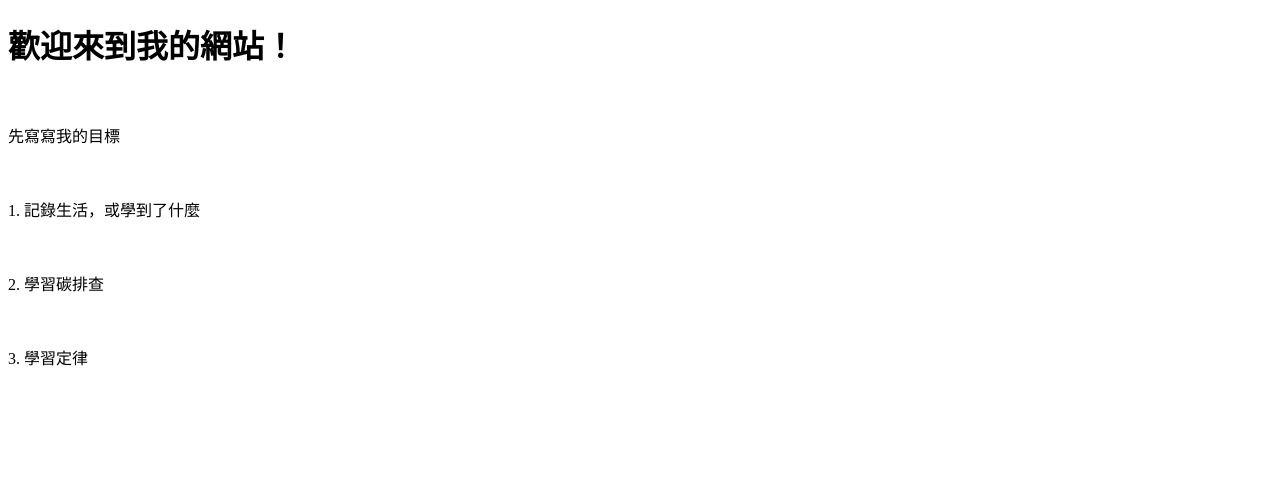
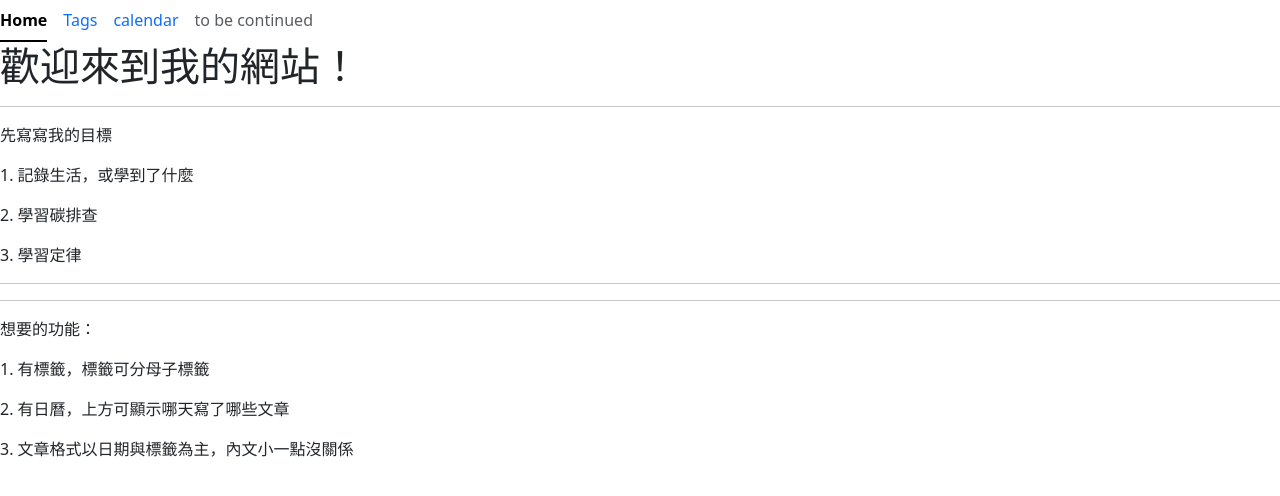
Before and after one commit to Nola-id/Nola-id.github.io, a plain HTML site: page index.html in a window 1280 px wide. Drawn offline with nearby package versions, Linux system fonts and the light colour scheme.

Commit message:
Update index.html
增加bootstrap與簡要記錄想要的功能

```diff
--- a/index.html
+++ b/index.html
@@ -1,13 +1,38 @@
 <!DOCTYPE html>
 <html>
   <head>
+    <meta charset="utf-8">
     <title>我的個人網站</title>
+    <link href="https://cdn.jsdelivr.net/npm/bootstrap@5.3.7/dist/css/bootstrap.min.css" rel="stylesheet" integrity="sha384-LN+7fdVzj6u52u30Kp6M/trliBMCMKTyK833zpbD+pXdCLuTusPj697FH4R/5mcr" crossorigin="anonymous">
   </head>
   <body>
-    <h1>歡迎來到我的網站！</h1><br>
-    <p>先寫寫我的目標</p><br>
-    <p>1. 記錄生活，或學到了什麼</p><br>
-    <p>2. 學習碳排查</p><br>
+    <ul class="nav nav-underline">
+        <li class="nav-item">
+            <a class="nav-link active" aria-current="page" href="#">Home</a>
+        </li>
+        <li class="nav-item">
+            <a class="nav-link" href="#">Tags</a>
+        </li>
+        <li class="nav-item">
+            <a class="nav-link" href="#">calendar</a>
+        </li>
+        <li class="nav-item">
+            <a class="nav-link disabled" aria-disabled="true">to be continued</a>
+        </li>
+    </ul>
+    <h1>歡迎來到我的網站！</h1><hr>
+    <p>先寫寫我的目標</p>
+    <p>1. 記錄生活，或學到了什麼</p>
+    <p>2. 學習碳排查</p>
     <p>3. 學習定律</p>
+
+    <hr><hr>
+
+    <p>想要的功能：</p>
+    <p>1. 有標籤，標籤可分母子標籤</p>
+    <p>2. 有日曆，上方可顯示哪天寫了哪些文章</p>
+    <p>3. 文章格式以日期與標籤為主，內文小一點沒關係</p>
+
+    <script src="https://cdn.jsdelivr.net/npm/bootstrap@5.3.7/dist/js/bootstrap.bundle.min.js" integrity="sha384-ndDqU0Gzau9qJ1lfW4pNLlhNTkCfHzAVBReH9diLvGRem5+R9g2FzA8ZGN954O5Q" crossorigin="anonymous"></script>
   </body>
 </html>
```
